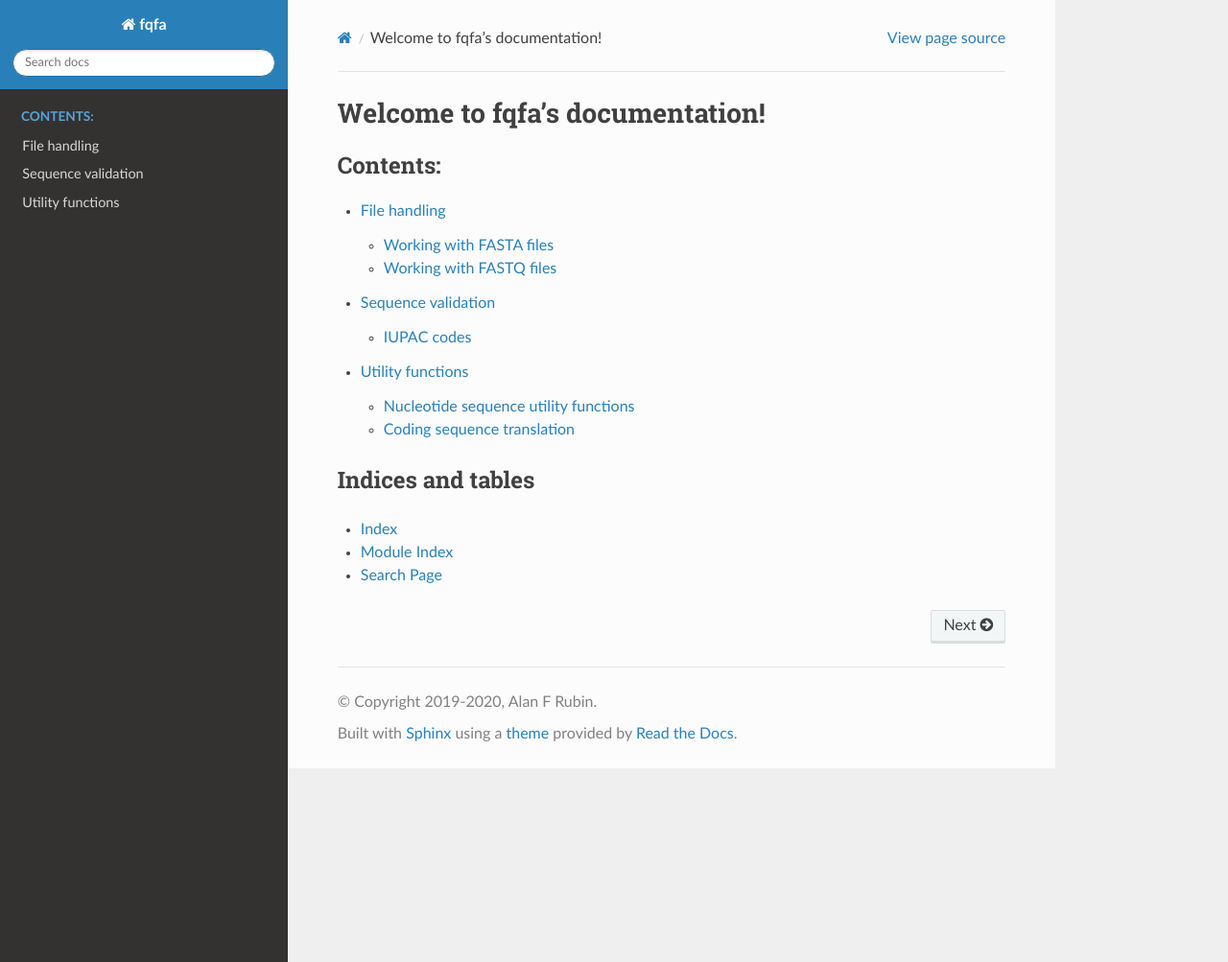
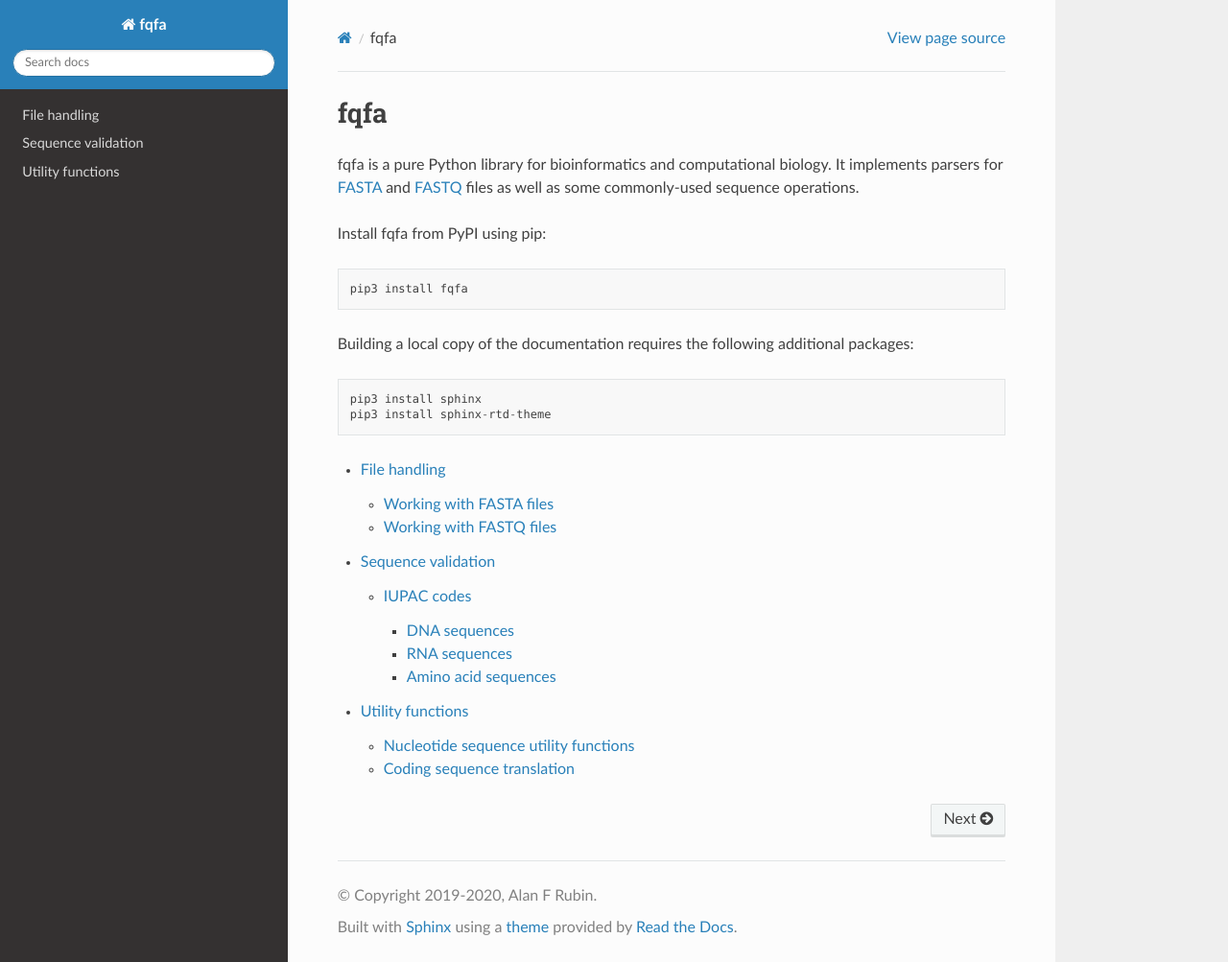
Before and after one commit to CountESS-Project/fqfa, a Sphinx documentation site: the page built from docs/index.rst, in a window 1280 px wide and 1003 px high. Shown: the whole window at 96% size. Built offline with Sphinx 7.4.7 and the Read the Docs theme 2.0.0, drawn with Linux system fonts in a browser that asks for light colours.

Commit message:
reworked the main doc page

```diff
--- a/docs/index.rst
+++ b/docs/index.rst
@@ -1,22 +1,21 @@
-.. fqfa documentation master file, created by
-   sphinx-quickstart on Tue Nov 19 11:19:13 2019.
-   You can adapt this file completely to your liking, but it should at least
-   contain the root `toctree` directive.
+fqfa
+****
 
-Welcome to fqfa's documentation!
-************************************************
+fqfa is a pure Python library for bioinformatics and computational biology.
+It implements parsers for FASTA_ and FASTQ_ files as well as some commonly-used sequence operations.
+
+Install fqfa from PyPI using pip::
+
+    pip3 install fqfa
+
+Building a local copy of the documentation requires the following additional packages::
+
+    pip3 install sphinx
+    pip3 install sphinx-rtd-theme
 
 .. toctree::
-   :maxdepth: 2
-   :caption: Contents:
+   :maxdepth: 3
 
    files
    validator
    util
-
-Indices and tables
-==================
-
-* :ref:`genindex`
-* :ref:`modindex`
-* :ref:`search`
```
